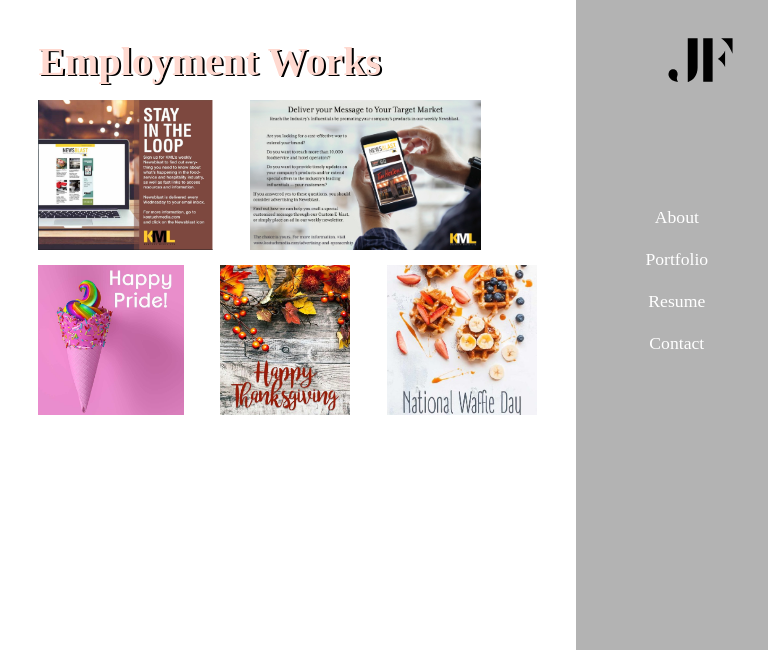
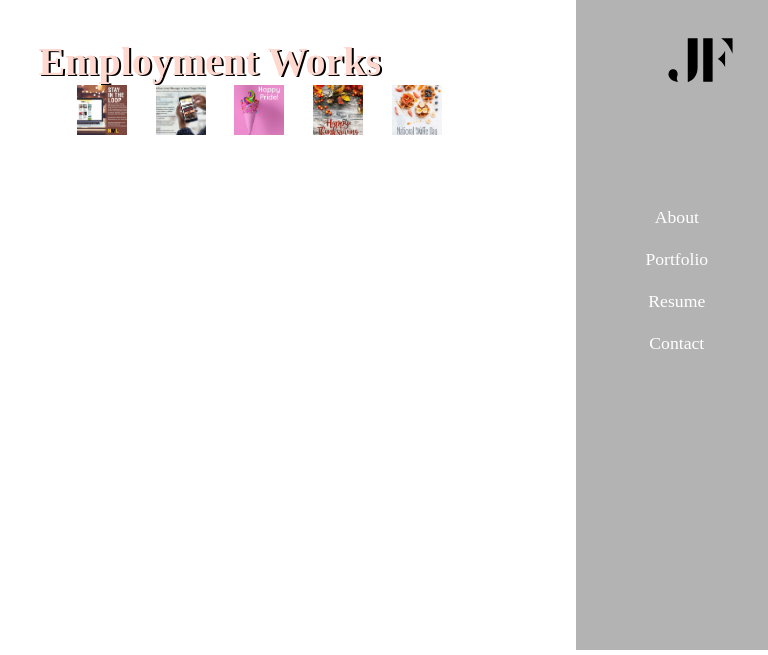
Before and after one commit to jaclynflomen/flomen_jaclyn_portfolio, a PHP site: page /portfolio_work.html in a window 768 px wide. Shown: the top 655 px of the page. Run offline with PHP 8.4, Linux system fonts and the light colour scheme; some libraries are stand-ins or nearby versions.

Commit message:
adding lightbox

```diff
--- a/css/main.css
+++ b/css/main.css
@@ -257,6 +257,18 @@ form label {
   .aboutSvg img {
     height: 2.5em; }
 
+  #demo-test-gallery {
+    width: 50%;
+    margin-bottom: 15%;
+    margin-top: 10%;
+    clear: left;
+    margin-left: 10%; }
+
+  #demo-test-gallery img {
+    width: 50px;
+    height: 50px;
+    object-fit: cover; }
+
   #page4 .nav_mobile {
     width: 100%;
     height: 5%;
@@ -456,7 +468,8 @@ form label {
 
   #icons {
     clear: left;
-    margin-left: 5%; }
+    margin-left: 5%;
+    margin-top: 5%; }
 
   .aboutSvg {
     float: left;
@@ -467,6 +480,20 @@ form label {
 
   .aboutSvg img {
     height: 2.5em; }
+
+  #demo-test-gallery {
+    height: 50%;
+    width: 60%;
+    margin-bottom: 15%;
+    margin-top: 10%;
+    clear: left;
+    margin-left: 10%; }
+
+  #demo-test-gallery img {
+    width: 50px;
+    height: 50px;
+    object-fit: cover;
+    margin: 0%; }
 
   #page5 .nav {
     height: 680px; }
@@ -662,9 +689,6 @@ form label {
     margin-top: 10%;
     padding-left: 2%; }
 
-  #page2 .headerName {
-    margin-bottom: 5%; }
-
   #page2body p {
     clear: left;
     margin-top: 5%;
@@ -688,6 +712,15 @@ form label {
 
   #aboutText {
     margin-top: 5px; }
+
+  #demo-test-gallery {
+    width: 75%;
+    clear: left; }
+
+  #demo-test-gallery img {
+    width: 50px;
+    height: 50px;
+    object-fit: cover; }
 
   #endForm ul {
     list-style: none; }
@@ -744,7 +777,7 @@ form label {
     margin-left: 48%;
     padding-top: 10%; }
 
-  #page4#app button {
+  #page4 #app button {
     border: #FFD9D0 solid 3px;
     box-shadow: 2px 2px #b3b3b3;
     width: 10%;
@@ -762,7 +795,11 @@ form label {
 
   .artwork {
     margin-right: 5%;
-    margin-top: 5%; } }
+    display: inline; }
+
+  #imgCont {
+    overflow: scroll;
+    direction: rtl; } }
 #page4 .headerName {
   margin-bottom: 2%; }
 
--- a/js/main.js
+++ b/js/main.js
@@ -1,5 +1,5 @@
 
-halkaBox.run(".galleryDemo");
+halkaBox.run("galleryDemo");
 
 halkaBox.options({
 
--- a/sass/modules/_mediaqueries.scss
+++ b/sass/modules/_mediaqueries.scss
@@ -154,6 +154,20 @@
 
     .aboutSvg img {
         height: 2.5em;
+    }
+
+    #demo-test-gallery {
+        width: 50%;
+        margin-bottom: 15%;
+        margin-top: 10%;
+        clear: left;
+        margin-left: 10%;
+    }
+
+    #demo-test-gallery img {
+        width: 50px;
+        height: 50px;
+        object-fit: cover;
     }
 
     //portfolio page
@@ -389,7 +403,6 @@
 
 //about page
 
-
 .aboutSvg {
     margin-top: 5%;
 }
@@ -415,6 +428,7 @@
 #icons {
     clear: left;
     margin-left: 5%;
+    margin-top: 5%;
 }
 
 .aboutSvg {
@@ -428,6 +442,21 @@
 
 .aboutSvg img {
     height: 2.5em;
+}
+#demo-test-gallery {
+    height: 50%;
+    width: 60%;
+    margin-bottom: 15%;
+    margin-top: 10%;
+    clear: left;
+    margin-left: 10%;
+}
+
+#demo-test-gallery img {
+    width: 50px;
+    height: 50px;
+    object-fit: cover;
+    margin: 0%;
 }
 
 //contact page
@@ -685,10 +714,6 @@ form input {
         padding-left: 2%;
     }
 
-    #page2 .headerName {
-        margin-bottom: 5%;
-    }
-
     #page2body p {
         clear: left;
         margin-top: 5%;
@@ -717,6 +742,17 @@ form input {
 
     #aboutText {
         margin-top: 5px;
+    }
+
+    #demo-test-gallery {
+        width: 75%;
+        clear: left;
+    }
+
+    #demo-test-gallery img {
+        width: 50px;
+        height: 50px;
+        object-fit: cover;
     }
 
     //contact
@@ -789,7 +825,7 @@ form input {
 
     //portfolio W DATABASE
 
-    #page4#app button {
+    #page4 #app button {
         border: $my_pink solid 3px;
         box-shadow: 2px 2px $my_grey ;
         width: 10%;
@@ -809,7 +845,12 @@ form input {
 
     .artwork {
         margin-right: 5%;
-        margin-top: 5%;
+        display: inline;
+    }
+
+    #imgCont {
+        overflow: scroll;
+        direction: rtl;
     }
 
 
```
Also changed, not shown: about.html (+29 -3 lines), images/IMG_0101.jpg (added), images/IMG_4095.JPG (added), 6 other files.
